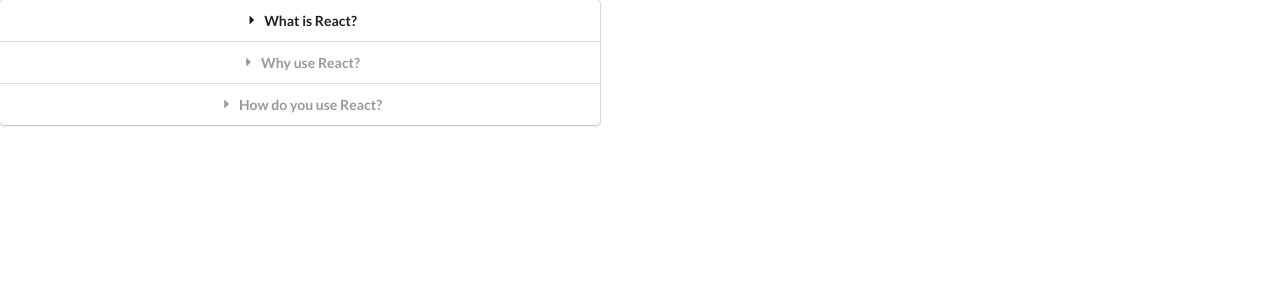
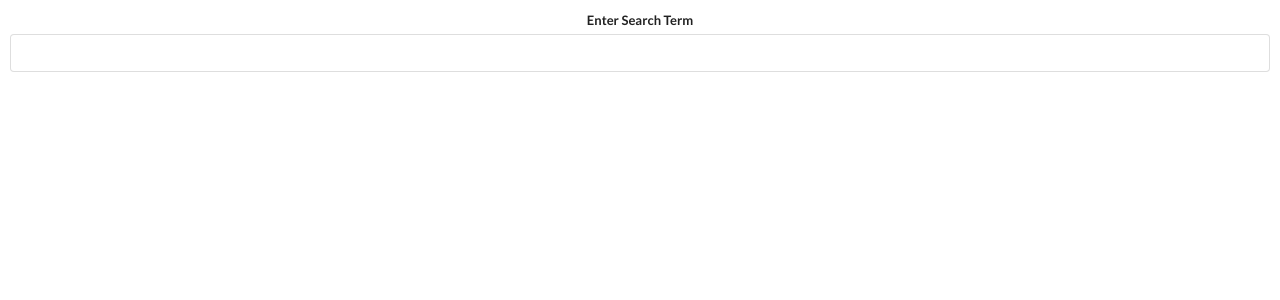
Before and after one commit to nathankruiz3/widgets, a React (Create React App) app: page / in a window 1280 px wide. Shown: the top 300 px of the page. Built offline with nearby package versions, Linux system fonts and the light colour scheme.

Commit message:
Finished search component and rendered it in App

```diff
--- a/src/App.js
+++ b/src/App.js
@@ -1,5 +1,6 @@
 import React from "react";
 import Accordion from "./components/Accordion";
+import Search from "./components/Search";
 
 const items = [
   {
@@ -20,8 +21,9 @@ const items = [
 
 const App = () => {
   return (
-    <div style={{ textAlign: "center" }}>
-      <Accordion items={items} />
+    <div style={{ textAlign: "center", margin: "10px" }}>
+      {/* <Accordion items={items} /> */}
+      <Search />
     </div>
   );
 };
--- /dev/null
+++ b/src/components/Search.js
@@ -0,0 +1,70 @@
+import React, { useState, useEffect } from "react";
+import axios from "axios";
+
+const Search = () => {
+  const [term, setTerm] = useState("");
+
+  const [response, setResponse] = useState([]);
+
+  useEffect(() => {
+    const search = async () => {
+      const { data } = await axios.get("https://en.wikipedia.org/w/api.php", {
+        params: {
+          action: "query",
+          list: "search",
+          origin: "*",
+          format: "json",
+          srsearch: term,
+        },
+      });
+      setResponse(data.query.search);
+      console.log(response);
+    };
+    const timeoutID = setTimeout(() => {
+      if (term) {
+        search();
+      }
+    }, 500);
+
+    return () => {
+      clearTimeout(timeoutID);
+    };
+  }, [term]);
+
+  const renderedResponse = response.map((result) => {
+    return (
+      <div key={result.pageid} className="item">
+        <div className="right floated content">
+          <a
+            className="ui button"
+            href={`https://en.wikipedia.org?curid=${result.pageid}`}
+          >
+            Go to page
+          </a>
+        </div>
+        <div className="content">
+          <div className="header">{result.title}</div>
+          <span dangerouslySetInnerHTML={{ __html: result.snippet }}></span>
+        </div>
+      </div>
+    );
+  });
+
+  return (
+    <div>
+      <div className="ui form">
+        <div className="field">
+          <label>Enter Search Term</label>
+          <input
+            className="input"
+            value={term}
+            onChange={(e) => setTerm(e.target.value)}
+          />
+        </div>
+      </div>
+      <div className="ui celled list">{renderedResponse}</div>
+    </div>
+  );
+};
+
+export default Search;
```
